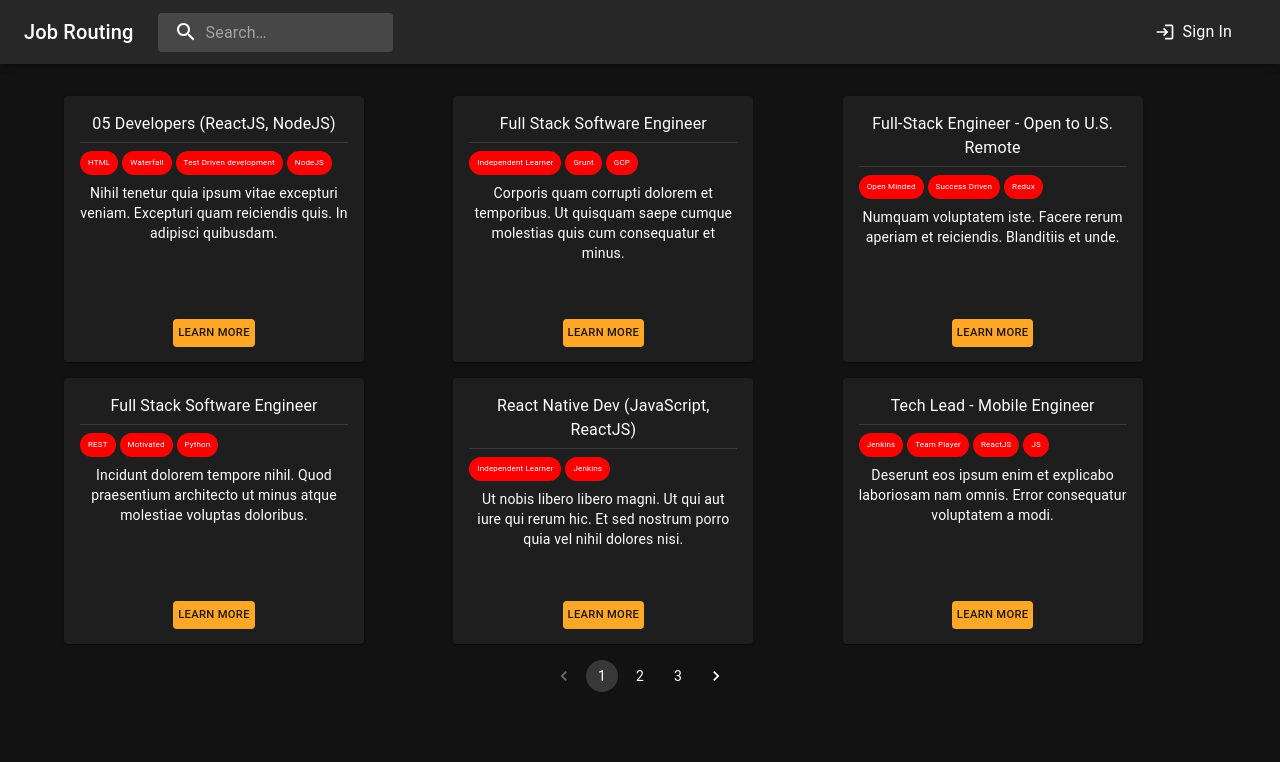
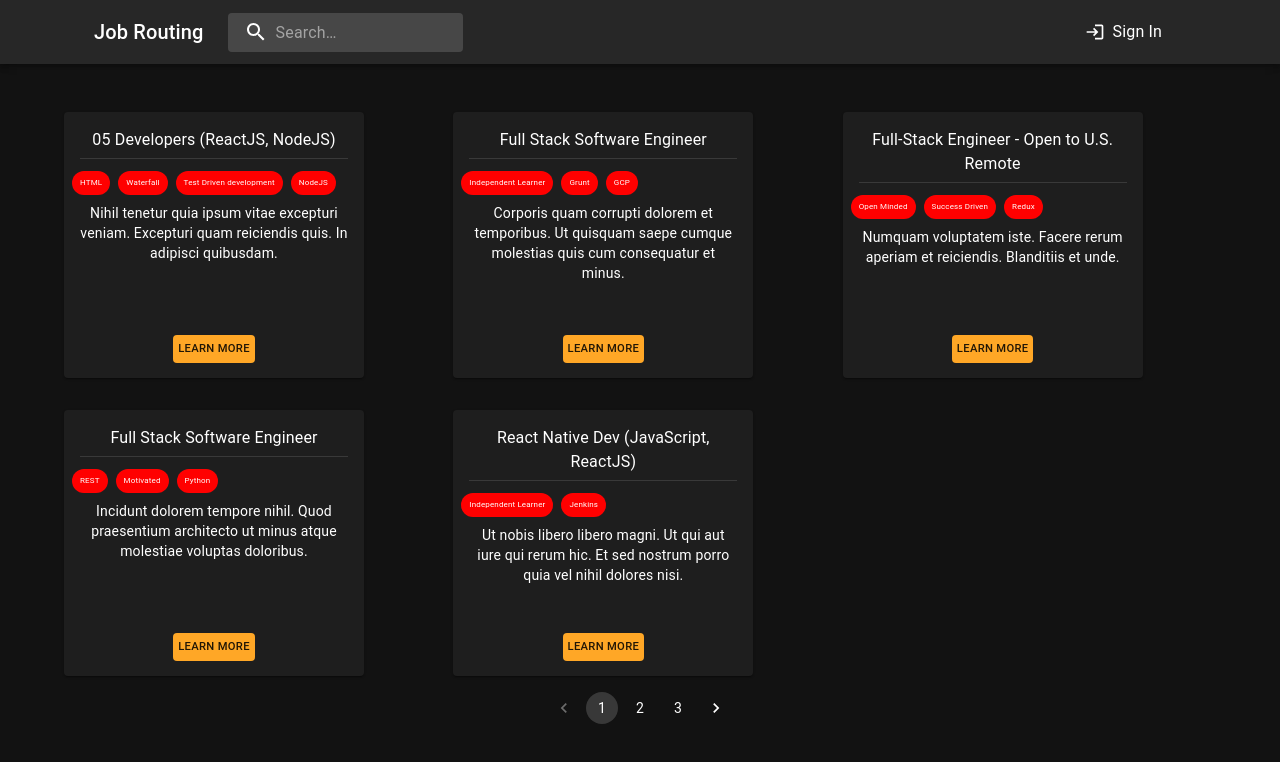
Before and after one commit to vonghoangvinh1989business/material-ui-basic-app, a React (Create React App) app: page / in a window 1280 px wide. Shown: the top 762 px of the page. Built offline with nearby package versions, Linux system fonts and the light colour scheme.

Commit message:
fix styles and change css of job card

```diff
--- a/src/components/JobCard.js
+++ b/src/components/JobCard.js
@@ -7,7 +7,7 @@ import Button from "@mui/material/Button";
 import Typography from "@mui/material/Typography";
 import Divider from "@mui/material/Divider";
 import Chip from "@mui/material/Chip";
-import Stack from "@mui/material/Stack";
+import Grid from "@mui/material/Grid";
 import AuthContext from "../auth/AuthContext";
 
 function JobCard({ job }) {
@@ -37,23 +37,24 @@ function JobCard({ job }) {
         </Typography>
         <Divider />
 
-        <Stack
-          direction="row"
-          spacing={0.5}
-          sx={{
-            mt: 1,
-            mb: 1,
-          }}
-        >
+        <Grid container sx={{ textAlign: "left", mt: 0.5 }} spacing={2}>
           {job.skills.slice(0, 4).map((skill) => (
             <Chip
               key={`${job.id}-${skill}`}
               size="small"
               label={skill}
-              sx={{ backgroundColor: "red", color: "white", fontSize: "8px" }}
+              sx={{
+                backgroundColor: "red",
+                color: "white",
+                fontSize: "8px",
+                mt: 1,
+                mb: 1,
+                ml: 1,
+                spacing: 1,
+              }}
             />
           ))}
-        </Stack>
+        </Grid>
         <Typography gutterBottom variant="body2" component="div">
           {job.description}
         </Typography>
--- a/src/components/JobDetailsDialog.js
+++ b/src/components/JobDetailsDialog.js
@@ -8,7 +8,7 @@ import {
   Dialog,
   Divider,
   Chip,
-  Stack,
+  Grid,
 } from "@mui/material";
 import { AiFillFire } from "react-icons/ai";
 import api from "../data/fetchData";
@@ -35,9 +35,25 @@ function JobDetailsDialog() {
     navigate(-1);
   };
 
+  const chipStyles = {
+    backgroundColor: "red",
+    color: "white",
+    fontSize: "10px",
+    ml: 1,
+    mt: 1,
+    mb: 1,
+  };
+
   return (
     <div>
-      <Dialog maxWidth="sm" open={true} onClose={handleCloseDialog}>
+      <Dialog
+        maxWidth="sm"
+        open={true}
+        onClose={handleCloseDialog}
+        PaperProps={{
+          sx: { backgroundImage: "none" },
+        }}
+      >
         <DialogTitle
           sx={{
             display: "flex",
@@ -59,23 +75,34 @@ function JobDetailsDialog() {
             flexDirection: "column",
           }}
         >
-          <Box sx={{ mt: 2, mb: 2 }}>
-            <Stack direction="row" spacing={1}>
+          <Box
+            container
+            spacing={2}
+            sx={{
+              display: "flex",
+              flexDirection: "column",
+            }}
+          >
+            <Grid container spacing={1}>
+              <Typography
+                sx={{ mt: 1 }}
+                gutterBottom
+                variant="body2"
+                component="div"
+              >
                 Skills:
                 {jobData?.skills.slice(0, 4).map((skill) => (
                   <Chip
+                    sx={chipStyles}
                     key={`${jobData?.id}-${skill}`}
                     size="small"
                     label={skill}
-                  sx={{
-                    backgroundColor: "red",
-                    color: "white",
-                    fontSize: "12px",
-                    ml: 1,
-                  }}
                   />
                 ))}
-            </Stack>
+              </Typography>
+            </Grid>
+
+            <Grid container spacing={1}>
               <Typography
                 sx={{ mt: 1 }}
                 gutterBottom
@@ -94,9 +121,13 @@ function JobDetailsDialog() {
                   }}
                 />
               </Typography>
+            </Grid>
+
+            <Grid container spacing={1}>
               <Typography sx={{ mt: 1 }} variant="body2">
                 {jobData?.description}
               </Typography>
+            </Grid>
           </Box>
         </DialogContent>
       </Dialog>
--- a/src/components/LoginForm.js
+++ b/src/components/LoginForm.js
@@ -2,11 +2,11 @@ import React, { useState, useContext } from "react";
 import { useForm } from "react-hook-form";
 import { useNavigate } from "react-router-dom";
 import { FormProvider, FTextField } from "./form";
+import * as myConstant from "../constant";
 import { Stack, IconButton, InputAdornment, Button, Box } from "@mui/material";
+import AuthContext from "../auth/AuthContext";
 import Visibility from "@mui/icons-material/Visibility";
 import VisibilityOff from "@mui/icons-material/VisibilityOff";
-import AuthContext from "../auth/AuthContext";
-import * as myConstant from "../constant";
 
 function LoginForm() {
   const defaultValues = {
--- a/src/components/SearchJobBar.js
+++ b/src/components/SearchJobBar.js
@@ -2,12 +2,13 @@ import * as React from "react";
 import { useContext } from "react";
 import { useNavigate, useSearchParams } from "react-router-dom";
 import AuthContext from "../auth/AuthContext";
+import { styled, alpha } from "@mui/material/styles";
 import MoreIcon from "@mui/icons-material/MoreVert";
 import SearchIcon from "@mui/icons-material/Search";
 import LoginIcon from "@mui/icons-material/Login";
 import LogoutIcon from "@mui/icons-material/Logout";
 import AccountCircleIcon from "@mui/icons-material/AccountCircle";
-import { styled, alpha } from "@mui/material/styles";
+
 import {
   Avatar,
   AppBar,
@@ -18,6 +19,8 @@ import {
   InputBase,
   Button,
   Stack,
+  MenuItem,
+  Menu,
 } from "@mui/material";
 
 const Search = styled("div")(({ theme }) => ({
@@ -61,7 +64,6 @@ const StyledInputBase = styled(InputBase)(({ theme }) => ({
 }));
 
 export default function SearchJobBar() {
-  const mobileMenuId = "primary-search-account-menu-mobile";
   const auth = useContext(AuthContext);
   const navigate = useNavigate();
   let [searchParams, setSearchParams] = useSearchParams();
@@ -85,6 +87,82 @@ export default function SearchJobBar() {
     setSearchParams({ q: q });
   };
 
+  // handle mobile menu
+  const mobileMenuId = "primary-search-account-menu-mobile";
+  const [mobileMoreAnchorEl, setMobileMoreAnchorEl] = React.useState(false);
+  const isMobileMenuOpen = Boolean(mobileMoreAnchorEl);
+
+  const handleMobileMenuClose = () => {
+    setMobileMoreAnchorEl(null);
+  };
+
+  const handleMobileMenuOpen = (event) => {
+    setMobileMoreAnchorEl(event.currentTarget);
+  };
+
+  const renderMobileMenu = (
+    <Menu
+      anchorEl={mobileMoreAnchorEl}
+      anchorOrigin={{
+        vertical: "top",
+        horizontal: "right",
+      }}
+      id={mobileMenuId}
+      keepMounted
+      transformOrigin={{
+        vertical: "top",
+        horizontal: "right",
+      }}
+      open={isMobileMenuOpen}
+      onClose={handleMobileMenuClose}
+    >
+      {auth.user ? (
+        <div>
+          <MenuItem>
+            <Avatar
+              sx={{
+                bgcolor: "rgb(255, 167, 38)",
+                width: 25,
+                height: 25,
+                mr: 1,
+              }}
+            >
+              <AccountCircleIcon fontSize="small" />
+            </Avatar>
+            <p>{auth.user}</p>
+          </MenuItem>
+          <MenuItem>
+            <Button
+              startIcon={<LogoutIcon />}
+              onClick={handleLogoutButton}
+              size="small"
+              color="inherit"
+            >
+              <Typography sx={{ textTransform: "capitalize" }}>
+                Sign out
+              </Typography>
+            </Button>
+          </MenuItem>
+        </div>
+      ) : (
+        <div>
+          <MenuItem>
+            <Button
+              onClick={handleLoginButton}
+              size="medium"
+              color="inherit"
+              startIcon={<LoginIcon />}
+            >
+              <Typography sx={{ textTransform: "capitalize" }}>
+                Sign in
+              </Typography>
+            </Button>
+          </MenuItem>
+        </div>
+      )}
+    </Menu>
+  );
+
   return (
     <Box
       sx={{
@@ -92,7 +170,13 @@ export default function SearchJobBar() {
       }}
     >
       <AppBar position="static">
-        <Toolbar>
+        <Toolbar
+          sx={{
+            maxWidth: "1140px",
+            margin: "auto",
+            width: "100%",
+          }}
+        >
           <Typography
             variant="h6"
             noWrap
@@ -170,6 +254,7 @@ export default function SearchJobBar() {
               aria-label="show more"
               aria-controls={mobileMenuId}
               aria-haspopup="true"
+              onClick={handleMobileMenuOpen}
               color="inherit"
             >
               <MoreIcon />
@@ -177,6 +262,7 @@ export default function SearchJobBar() {
           </Box>
         </Toolbar>
       </AppBar>
+      {renderMobileMenu}
     </Box>
   );
 }
--- a/src/constant.js
+++ b/src/constant.js
@@ -1,3 +1,3 @@
-export const JOB_PER_PAGE = 6;
+export const JOB_PER_PAGE = 5;
 export const TEST_USERNAME = "TestingAccount";
 export const TEST_PASSWORD = "123456";
--- a/src/css/HomePage.css
+++ b/src/css/HomePage.css
@@ -9,3 +9,10 @@
 .paginationButtonStyle button:active {
   background-color: #b90000;
 }
+
+@media screen and (max-width: 900px) {
+  .gridJobCard {
+    display: flex;
+    justify-content: center;
+  }
+}
--- a/src/pages/HomePage.js
+++ b/src/pages/HomePage.js
@@ -9,6 +9,7 @@ import "../css/HomePage.css";
 import api from "../data/fetchData";
 
 function HomePage() {
+  const [loading, setLoading] = useState(false);
   const [currentJobData, setCurrentJobData] = useState([]);
   const [currentPage, setCurrentPage] = useState(1);
   const [pageTotal, setPageTotal] = useState(0);
@@ -17,6 +18,7 @@ function HomePage() {
 
   useEffect(() => {
     const fetchJobData = async () => {
+      setLoading(true);
       try {
         const jobData = await api.getAllJobs(currentPage, q);
         if (jobData) {
@@ -26,6 +28,7 @@ function HomePage() {
       } catch (error) {
         console.log(`Error message: ${error}`);
       }
+      setLoading(false);
     };
 
     fetchJobData();
@@ -47,15 +50,29 @@ function HomePage() {
           justifyItems: "center",
         }}
       >
+        {loading ? (
+          <div>Loading...</div>
+        ) : (
+          <>
             <Grid container rowSpacing={2} columnSpacing={2} mt={2}>
               {currentJobData.map((job) => (
-            <Grid key={job.id} item xs={12} sm={6} md={4} lg={4}>
+                <Grid
+                  container
+                  className="gridJobCard"
+                  mt={2}
+                  key={job.id}
+                  item
+                  xs={12}
+                  sm={6}
+                  md={4}
+                  lg={4}
+                >
                   <JobCard job={job} />
                 </Grid>
               ))}
             </Grid>
 
-        <Stack sx={{ mt: 2, mb: 2 }} spacing={2}>
+            <Stack mt={2} spacing={2}>
               <Pagination
                 className={"paginationButtonStyle"}
                 count={pageTotal}
@@ -63,6 +80,8 @@ function HomePage() {
                 onChange={handlePageChange}
               />
             </Stack>
+          </>
+        )}
       </Container>
     </div>
   );
```
Lines whose indentation alone changed are shown as unchanged.
